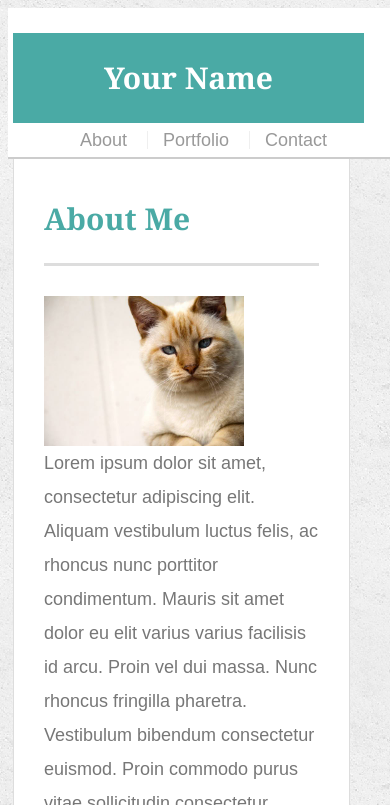
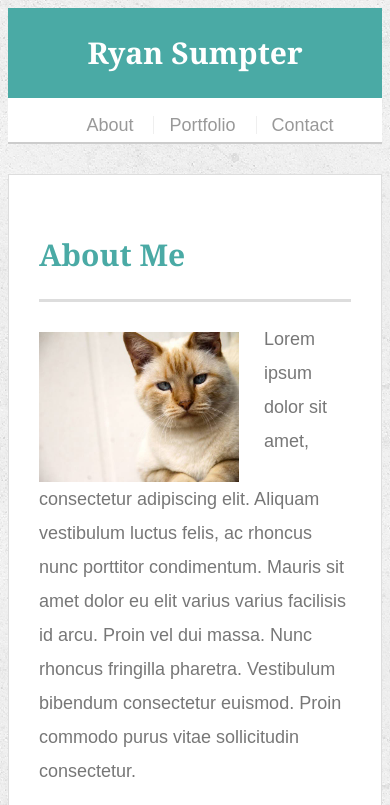
Before and after one commit to rsum1/Responsive-Portfolio, a plain HTML site: page index.html in a window 390 px wide. Shown: the top 805 px of the page. Drawn offline with Linux system fonts and the light colour scheme.

Commit message:
completed all mq's on about page

```diff
--- a/assets/css/style.css
+++ b/assets/css/style.css
@@ -238,9 +238,9 @@ input[type=submit] {
 @media only screen and (max-width: 640px){
   .container {
     width: 100%;
-    max-width: 90%;
-    margin-left: 5px;
-    margin-right: 5px;
+    max-width: 100%;
+    margin-left: 0px;
+    margin-right: 0px;
     clear: both;
   }
 
@@ -261,6 +261,54 @@ input[type=submit] {
   nav{
     text-align: center;
     float: none;
+    margin-top: 0px;
+    padding-top: 100px;
+  }
+  nav a {
+    display: inline-block;
+    padding-left: 15px;
+    margin-left: 15px;
+    line-height: 18px;
+    color: #999;
+    text-decoration: none;
+    border-left: 1px solid #efefef;
+  }
+  #masthead {
+    position: static;
+    z-index: 99;
+    width: 100%;
+    margin: 0 0 30px;
+    overflow: auto;
+    color: #ffffff;
+    background: #ffffff;
+    border-bottom: 2px solid #cccccc;
+  }
+  #logo {
+    float: left;
+    /* width: 250px; */
+    height: 90px;
+    font-family: Georgia, Times, "Times New Roman", serif;
+    font-size: 30px;
+    font-weight: 700;
+    line-height: 90px;
+    color: #ffffff;
+    text-align: center;
+    text-decoration: none;
+    background: #4aaaa5;
+  }
+  #main-container {
+    padding-top: 0px;
+    min-height: calc(100vh - 70px);
+  }
 
+  .main-section {
+    float: left;
+    width: 100%;
+    max-width: 960px;
+    padding: 30px;
+    margin: 0 0 40px;
+    background: #ffffff;
+    border: 1px solid #dddddd;
   }
+
 }
--- a/index.html
+++ b/index.html
@@ -11,7 +11,7 @@
 
   <header id="masthead">
     <div class="container">
-      <a href="index.html" id="logo">Your Name</a>
+      <a href="index.html" id="logo">Ryan Sumpter</a>
       <nav>
         <a href="index.html">About</a>
         <a href="portfolio.html">Portfolio</a>
```
